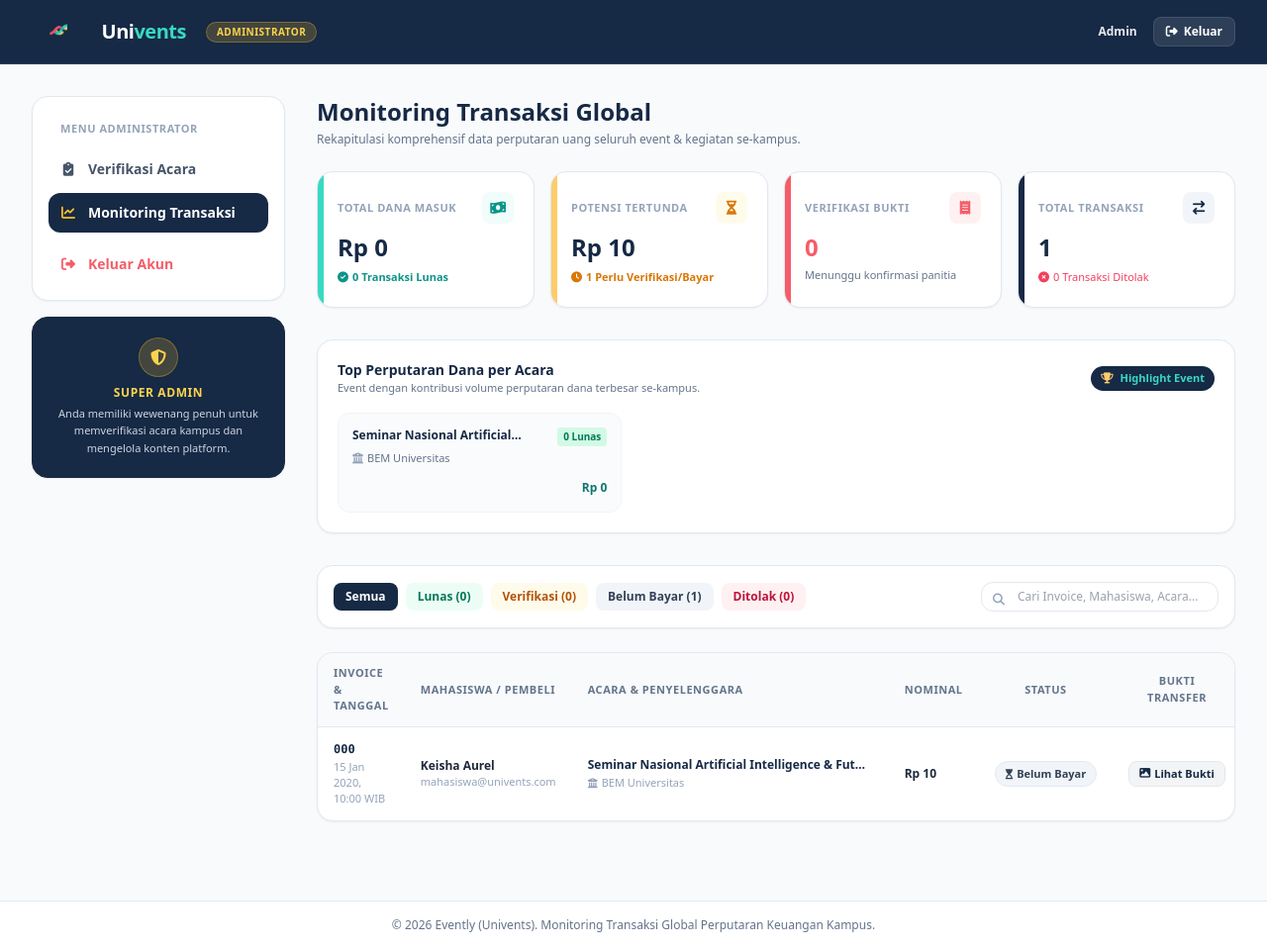
After one commit to keishaara/PWL_2A, a Laravel app: page /admin/transaksi in a window 1280 px wide. The commit adds this page. Shown: the whole page at 99% size. Run offline with Laravel 12, Linux system fonts and the light colour scheme; a user stored in the database is signed in; data comes from the database, SQL or seed files in the repository; tables that the repository leaves empty hold one stand-in row (values such as "Sample post"); some libraries are stand-ins or nearby versions.

Commit message:
menambahkan monitoring admin dan UI

```diff
--- /dev/null
+++ b/app/Http/Controllers/AdminTransactionController.php
@@ -0,0 +1,72 @@
+<?php
+
+namespace App\Http\Controllers;
+
+use App\Models\Event;
+use App\Models\Payment;
+use Illuminate\Http\Request;
+use Illuminate\Support\Facades\DB;
+
+class AdminTransactionController extends Controller
+{
+    public function index(Request $request)
+    {
+        $query = Payment::with(['user', 'event.organization'])
+            ->latest();
+
+        if ($request->filled('status') && in_array($request->status, ['pending', 'waiting_verification', 'paid', 'rejected'])) {
+            $query->where('status', $request->status);
+        }
+
+        if ($request->filled('event_id')) {
+            $query->where('event_id', $request->event_id);
+        }
+
+        if ($request->filled('search')) {
+            $search = $request->search;
+            $query->where(function ($q) use ($search) {
+                $q->where('invoice_number', 'like', "%{$search}%")
+                  ->orWhereHas('user', function ($uq) use ($search) {
+                      $uq->where('name', 'like', "%{$search}%")
+                         ->orWhere('email', 'like', "%{$search}%");
+                  })
+                  ->orWhereHas('event', function ($eq) use ($search) {
+                      $eq->where('title', 'like', "%{$search}%");
+                  });
+            });
+        }
+
+        $transactions = $query->paginate(10)->withQueryString();
+
+        $totalTurnover = Payment::where('status', 'paid')->sum('amount');
+        $potentialTurnover = Payment::whereIn('status', ['pending', 'waiting_verification'])->sum('amount');
+        $totalPaidTransactions = Payment::where('status', 'paid')->count();
+        $totalTransactions = Payment::count();
+
+        $stats = [
+            'total_turnover'       => $totalTurnover,
+            'potential_turnover'   => $potentialTurnover,
+            'paid_count'           => $totalPaidTransactions,
+            'waiting_count'        => Payment::where('status', 'waiting_verification')->count(),
+            'pending_count'        => Payment::where('status', 'pending')->count(),
+            'rejected_count'       => Payment::where('status', 'rejected')->count(),
+            'total_transactions'   => $totalTransactions,
+        ];
+
+        $eventSummaries = Event::has('payments')
+            ->withCount(['payments as paid_payments_count' => function ($q) {
+                $q->where('status', 'paid');
+            }])
+            ->withSum(['payments as total_revenue' => function ($q) {
+                $q->where('status', 'paid');
+            }], 'amount')
+            ->with('organization')
+            ->orderByDesc('total_revenue')
+            ->take(5)
+            ->get();
+
+        $allPaidEvents = Event::has('payments')->get(['id', 'title']);
+
+        return view('admin.transactions.index', compact('transactions', 'stats', 'eventSummaries', 'allPaidEvents'));
+    }
+}
--- a/resources/views/admin/partials/sidebar.blade.php
+++ b/resources/views/admin/partials/sidebar.blade.php
@@ -1,9 +1,9 @@
 @php
     $items = [
         'verification' => ['Verifikasi Acara', route('admin.dashboard'), 'fa-clipboard-check'],
+        'transactions' => ['Monitoring Transaksi', route('admin.transactions.index'), 'fa-chart-line'],
         // Nanti Zahra & Dinda tinggal aktifkan route di bawah ini:
         // 'categories' => ['Kelola Kategori', '#', 'fa-tags'],
-        // 'transactions' => ['Monitoring Transaksi', '#', 'fa-chart-line'],
     ];
 @endphp
 
--- /dev/null
+++ b/resources/views/admin/transactions/index.blade.php
@@ -0,0 +1,297 @@
+<!DOCTYPE html>
+<html lang="id">
+<head>
+    <meta charset="UTF-8">
+    <meta name="viewport" content="width=device-width, initial-scale=1.0">
+    <title>Monitoring Transaksi Global - Admin Univents</title>
+    <script src="https://cdn.tailwindcss.com"></script>
+    <link rel="stylesheet" href="https://cdnjs.cloudflare.com/ajax/libs/font-awesome/6.5.2/css/all.min.css">
+    <script>
+        tailwind.config = {
+            theme: {
+                extend: {
+                    colors: {
+                        brand: {
+                            navy: '#162945',
+                            coral: '#F45D69',
+                            cyan: '#39D9C1',
+                            noodle: '#FCCC6B',
+                        }
+                    }
+                }
+            }
+        }
+    </script>
+</head>
+<body class="bg-slate-50 text-slate-800 antialiased min-h-screen flex flex-col justify-between">
+
+    <header class="w-full bg-brand-navy border-b border-white/10 sticky top-0 z-40 shadow-sm">
+        <div class="max-w-7xl mx-auto px-4 sm:px-6 lg:px-8 h-16 flex items-center justify-between">
+            <div class="flex items-center gap-3">
+                <img src="{{ asset('images/univents-logo.png') }}" alt="Univents" class="h-8 w-auto object-contain">
+                <span class="text-xl font-extrabold tracking-tight text-white">Uni<span class="text-brand-cyan">vents</span></span>
+                <span class="ml-2 px-2.5 py-0.5 rounded-full text-[10px] font-bold bg-amber-400/20 text-amber-300 border border-amber-400/30 uppercase tracking-wider">Administrator</span>
+            </div>
+
+            <div class="flex items-center gap-4">
+                <span class="text-xs font-semibold text-white/90">{{ Auth::user()->name }}</span>
+                <form action="{{ route('logout') }}" method="POST" class="inline m-0">
+                    @csrf
+                    <button type="submit" class="inline-flex items-center gap-1.5 px-3 py-1.5 rounded-lg text-xs font-bold bg-white/10 text-white hover:bg-brand-coral transition border border-white/10">
+                        <i class="fa-solid fa-right-from-bracket"></i>
+                        <span>Keluar</span>
+                    </button>
+                </form>
+            </div>
+        </div>
+    </header>
+
+    <div class="max-w-7xl mx-auto px-4 sm:px-6 lg:px-8 py-8 w-full flex-grow flex flex-col md:flex-row gap-8">
+
+        @include('admin.partials.sidebar', ['active' => 'transactions'])
+
+        <main class="flex-1 min-w-0">
+
+            <div class="mb-6">
+                <h1 class="text-2xl font-extrabold text-brand-navy">Monitoring Transaksi Global</h1>
+                <p class="text-xs text-slate-500 mt-1">Rekapitulasi komprehensif data perputaran uang seluruh event & kegiatan se-kampus.</p>
+            </div>
+
+            <div class="grid grid-cols-1 sm:grid-cols-2 lg:grid-cols-4 gap-4 mb-8">
+                <div class="bg-white p-5 rounded-2xl border border-slate-200 shadow-sm relative overflow-hidden">
+                    <div class="absolute left-0 top-0 bottom-0 w-1.5 bg-brand-cyan"></div>
+                    <div class="flex items-center justify-between">
+                        <span class="text-[11px] font-bold text-slate-400 uppercase tracking-wider">Total Dana Masuk</span>
+                        <div class="w-8 h-8 rounded-lg bg-teal-50 text-teal-600 flex items-center justify-center text-sm">
+                            <i class="fa-solid fa-money-bill-wave"></i>
+                        </div>
+                    </div>
+                    <span class="text-2xl font-extrabold text-brand-navy mt-2 block">
+                        Rp {{ number_format($stats['total_turnover'], 0, ',', '.') }}
+                    </span>
+                    <span class="text-[11px] text-teal-600 font-semibold mt-1 inline-flex items-center gap-1">
+                        <i class="fa-solid fa-circle-check"></i> {{ $stats['paid_count'] }} Transaksi Lunas
+                    </span>
+                </div>
+
+                <div class="bg-white p-5 rounded-2xl border border-slate-200 shadow-sm relative overflow-hidden">
+                    <div class="absolute left-0 top-0 bottom-0 w-1.5 bg-brand-noodle"></div>
+                    <div class="flex items-center justify-between">
+                        <span class="text-[11px] font-bold text-slate-400 uppercase tracking-wider">Potensi Tertunda</span>
+                        <div class="w-8 h-8 rounded-lg bg-amber-50 text-amber-600 flex items-center justify-center text-sm">
+                            <i class="fa-solid fa-hourglass-half"></i>
+                        </div>
+                    </div>
+                    <span class="text-2xl font-extrabold text-brand-navy mt-2 block">
+                        Rp {{ number_format($stats['potential_turnover'], 0, ',', '.') }}
+                    </span>
+                    <span class="text-[11px] text-amber-600 font-semibold mt-1 inline-flex items-center gap-1">
+                        <i class="fa-solid fa-clock"></i> {{ $stats['waiting_count'] + $stats['pending_count'] }} Perlu Verifikasi/Bayar
+                    </span>
+                </div>
+
+                <div class="bg-white p-5 rounded-2xl border border-slate-200 shadow-sm relative overflow-hidden">
+                    <div class="absolute left-0 top-0 bottom-0 w-1.5 bg-brand-coral"></div>
+                    <div class="flex items-center justify-between">
+                        <span class="text-[11px] font-bold text-slate-400 uppercase tracking-wider">Verifikasi Bukti</span>
+                        <div class="w-8 h-8 rounded-lg bg-rose-50 text-brand-coral flex items-center justify-center text-sm">
+                            <i class="fa-solid fa-receipt"></i>
+                        </div>
+                    </div>
+                    <span class="text-2xl font-extrabold text-brand-coral mt-2 block">
+                        {{ $stats['waiting_count'] }}
+                    </span>
+                    <span class="text-[11px] text-slate-500 font-medium mt-1 block">
+                        Menunggu konfirmasi panitia
+                    </span>
+                </div>
+
+                <div class="bg-white p-5 rounded-2xl border border-slate-200 shadow-sm relative overflow-hidden">
+                    <div class="absolute left-0 top-0 bottom-0 w-1.5 bg-brand-navy"></div>
+                    <div class="flex items-center justify-between">
+                        <span class="text-[11px] font-bold text-slate-400 uppercase tracking-wider">Total Transaksi</span>
+                        <div class="w-8 h-8 rounded-lg bg-slate-100 text-brand-navy flex items-center justify-center text-sm">
+                            <i class="fa-solid fa-arrow-right-arrow-left"></i>
+                        </div>
+                    </div>
+                    <span class="text-2xl font-extrabold text-brand-navy mt-2 block">
+                        {{ $stats['total_transactions'] }}
+                    </span>
+                    <span class="text-[11px] text-rose-500 font-medium mt-1 inline-flex items-center gap-1">
+                        <i class="fa-solid fa-circle-xmark"></i> {{ $stats['rejected_count'] }} Transaksi Ditolak
+                    </span>
+                </div>
+            </div>
+
+            @if($eventSummaries->isNotEmpty())
+            <div class="bg-white rounded-2xl border border-slate-200 p-5 shadow-sm mb-8">
+                <div class="flex items-center justify-between mb-4">
+                    <div>
+                        <h2 class="text-sm font-bold text-brand-navy">Top Perputaran Dana per Acara</h2>
+                        <p class="text-[11px] text-slate-500">Event dengan kontribusi volume perputaran dana terbesar se-kampus.</p>
+                    </div>
+                    <span class="text-[11px] font-semibold text-brand-cyan bg-brand-navy px-2.5 py-1 rounded-full">
+                        <i class="fa-solid fa-trophy mr-1 text-brand-noodle"></i> Highlight Event
+                    </span>
+                </div>
+                <div class="grid grid-cols-1 md:grid-cols-2 lg:grid-cols-3 gap-3">
+                    @foreach($eventSummaries as $evt)
+                    <div class="p-3.5 rounded-xl border border-slate-100 bg-slate-50/70 hover:border-brand-cyan/50 transition">
+                        <div class="flex items-start justify-between gap-2">
+                            <span class="text-xs font-bold text-brand-navy line-clamp-1">{{ $evt->title }}</span>
+                            <span class="text-[10px] font-bold px-1.5 py-0.5 rounded bg-emerald-100 text-emerald-700 whitespace-nowrap">
+                                {{ $evt->paid_payments_count }} Lunas
+                            </span>
+                        </div>
+                        <p class="text-[11px] text-slate-500 mt-1">
+                            <i class="fa-solid fa-building-columns mr-1 text-slate-400"></i>{{ $evt->organization->name ?? 'Organisasi Mahasiswa' }}
+                        </p>
+                        <div class="mt-2 text-right">
+                            <span class="text-xs font-extrabold text-teal-700">Rp {{ number_format($evt->total_revenue ?? 0, 0, ',', '.') }}</span>
+                        </div>
+                    </div>
+                    @endforeach
+                </div>
+            </div>
+            @endif
+
+            <div class="bg-white rounded-2xl border border-slate-200 p-4 shadow-sm mb-6">
+                <form action="{{ route('admin.transactions.index') }}" method="GET" class="flex flex-col sm:flex-row items-stretch sm:items-center justify-between gap-3">
+                    <div class="flex flex-wrap items-center gap-2">
+                        <a href="{{ route('admin.transactions.index', array_merge(request()->except('status', 'page'))) }}"
+                           class="px-3 py-1.5 rounded-lg text-xs font-bold transition {{ !request('status') ? 'bg-brand-navy text-white shadow-sm' : 'bg-slate-100 text-slate-600 hover:bg-slate-200' }}">
+                            Semua
+                        </a>
+                        <a href="{{ route('admin.transactions.index', array_merge(request()->except('page'), ['status' => 'paid'])) }}"
+                           class="px-3 py-1.5 rounded-lg text-xs font-bold transition {{ request('status') === 'paid' ? 'bg-emerald-600 text-white shadow-sm' : 'bg-emerald-50 text-emerald-700 hover:bg-emerald-100' }}">
+                            Lunas ({{ $stats['paid_count'] }})
+                        </a>
+                        <a href="{{ route('admin.transactions.index', array_merge(request()->except('page'), ['status' => 'waiting_verification'])) }}"
+                           class="px-3 py-1.5 rounded-lg text-xs font-bold transition {{ request('status') === 'waiting_verification' ? 'bg-amber-500 text-white shadow-sm' : 'bg-amber-50 text-amber-700 hover:bg-amber-100' }}">
+                            Verifikasi ({{ $stats['waiting_count'] }})
+                        </a>
+                        <a href="{{ route('admin.transactions.index', array_merge(request()->except('page'), ['status' => 'pending'])) }}"
+                           class="px-3 py-1.5 rounded-lg text-xs font-bold transition {{ request('status') === 'pending' ? 'bg-slate-700 text-white shadow-sm' : 'bg-slate-100 text-slate-700 hover:bg-slate-200' }}">
+                            Belum Bayar ({{ $stats['pending_count'] }})
+                        </a>
+                        <a href="{{ route('admin.transactions.index', array_merge(request()->except('page'), ['status' => 'rejected'])) }}"
+                           class="px-3 py-1.5 rounded-lg text-xs font-bold transition {{ request('status') === 'rejected' ? 'bg-brand-coral text-white shadow-sm' : 'bg-rose-50 text-rose-700 hover:bg-rose-100' }}">
+                            Ditolak ({{ $stats['rejected_count'] }})
+                        </a>
+                    </div>
+
+                    <div class="relative min-w-[240px]">
+                        <input type="text" name="search" value="{{ request('search') }}"
+                               placeholder="Cari Invoice, Mahasiswa, Acara..."
+                               class="w-full pl-9 pr-4 py-1.5 text-xs rounded-xl border border-slate-200 focus:outline-none focus:border-brand-navy focus:ring-1 focus:ring-brand-navy">
+                        <i class="fa-solid fa-magnifying-glass absolute left-3 top-2.5 text-slate-400 text-xs"></i>
+                        @if(request('search') || request('status'))
+                            <a href="{{ route('admin.transactions.index') }}" class="absolute right-2.5 top-2 text-slate-400 hover:text-rose-500 text-xs">
+                                <i class="fa-solid fa-xmark"></i>
+                            </a>
+                        @endif
+                    </div>
+                </form>
+            </div>
+
+            <div class="bg-white rounded-2xl border border-slate-200 shadow-sm overflow-hidden">
+                <div class="overflow-x-auto">
+                    <table class="w-full text-left border-collapse">
+                        <thead>
+                            <tr class="bg-slate-50 border-b border-slate-200 text-[11px] font-bold text-slate-500 uppercase tracking-wider">
+                                <th class="py-3 px-4">Invoice & Tanggal</th>
+                                <th class="py-3 px-4">Mahasiswa / Pembeli</th>
+                                <th class="py-3 px-4">Acara & Penyelenggara</th>
+                                <th class="py-3 px-4">Nominal</th>
+                                <th class="py-3 px-4 text-center">Status</th>
+                                <th class="py-3 px-4 text-center">Bukti Transfer</th>
+                            </tr>
+                        </thead>
+                        <tbody class="divide-y divide-slate-100 text-xs">
+                            @forelse($transactions as $trx)
+                            <tr class="hover:bg-slate-50/60 transition">
+                                <td class="py-3.5 px-4">
+                                    <div class="font-bold font-mono text-brand-navy">{{ $trx->invoice_number }}</div>
+                                    <div class="text-[11px] text-slate-400 mt-0.5">{{ $trx->created_at->format('d M Y, H:i') }} WIB</div>
+                                </td>
+                                <td class="py-3.5 px-4">
+                                    <div class="font-semibold text-slate-800">{{ $trx->user->name ?? 'Mahasiswa' }}</div>
+                                    <div class="text-[11px] text-slate-400">{{ $trx->user->email ?? '-' }}</div>
+                                </td>
+                                <td class="py-3.5 px-4 max-w-xs">
+                                    <div class="font-semibold text-brand-navy truncate">{{ $trx->event->title ?? '-' }}</div>
+                                    <div class="text-[11px] text-slate-400 flex items-center gap-1 mt-0.5">
+                                        <i class="fa-solid fa-building-columns text-[10px]"></i>
+                                        <span>{{ $trx->event->organization->name ?? 'Panitia Acara' }}</span>
+                                    </div>
+                                </td>
+                                <td class="py-3.5 px-4 font-bold text-slate-800 whitespace-nowrap">
+                                    Rp {{ number_format($trx->amount, 0, ',', '.') }}
+                                </td>
+                                <td class="py-3.5 px-4 text-center whitespace-nowrap">
+                                    @php
+                                        $badgeColor = match ($trx->status) {
+                                            'paid' => 'bg-emerald-50 text-emerald-700 border-emerald-200',
+                                            'waiting_verification' => 'bg-amber-50 text-amber-700 border-amber-200',
+                                            'pending' => 'bg-slate-100 text-slate-700 border-slate-200',
+                                            'rejected' => 'bg-rose-50 text-brand-coral border-rose-200',
+                                            default => 'bg-slate-100 text-slate-700 border-slate-200'
+                                        };
+                                        $badgeIcon = match ($trx->status) {
+                                            'paid' => 'fa-circle-check',
+                                            'waiting_verification' => 'fa-clock',
+                                            'pending' => 'fa-hourglass-start',
+                                            'rejected' => 'fa-circle-xmark',
+                                            default => 'fa-circle-info'
+                                        };
+                                    @endphp
+                                    <span class="inline-flex items-center gap-1 px-2.5 py-1 rounded-full text-[11px] font-bold border {{ $badgeColor }}">
+                                        <i class="fa-solid {{ $badgeIcon }} text-[10px]"></i>
+                                        {{ $trx->status_label }}
+                                    </span>
+                                </td>
+                                <td class="py-3.5 px-4 text-center whitespace-nowrap">
+                                    @if($trx->payment_proof)
+                                        <a href="{{ asset('storage/' . $trx->payment_proof) }}" target="_blank"
+                                           class="inline-flex items-center gap-1 px-2.5 py-1 rounded-lg text-[11px] font-semibold bg-brand-navy/5 text-brand-navy hover:bg-brand-navy hover:text-white transition border border-slate-200">
+                                            <i class="fa-solid fa-image"></i>
+                                            <span>Lihat Bukti</span>
+                                        </a>
+                                    @else
+                                        <span class="text-slate-400 text-[11px] italic">Belum ada</span>
+                                    @endif
+                                </td>
+                            </tr>
+                            @empty
+                            <tr>
+                                <td colspan="6" class="py-12 text-center">
+                                    <div class="w-12 h-12 rounded-full bg-slate-100 text-slate-400 flex items-center justify-center mx-auto mb-3 text-lg">
+                                        <i class="fa-solid fa-receipt"></i>
+                                    </div>
+                                    <p class="text-sm font-bold text-slate-700">Belum ada data transaksi</p>
+                                    <p class="text-xs text-slate-400 mt-1">Tidak ada transaksi yang sesuai dengan filter yang dipilih.</p>
+                                </td>
+                            </tr>
+                            @endforelse
+                        </tbody>
+                    </table>
+                </div>
+
+                @if($transactions->hasPages())
+                <div class="p-4 border-t border-slate-200 bg-slate-50">
+                    {{ $transactions->links() }}
+                </div>
+                @endif
+            </div>
+
+        </main>
+    </div>
+
+    <footer class="w-full bg-white border-t border-slate-200 py-4 text-center text-xs text-slate-500 mt-12">
+        <div class="max-w-7xl mx-auto px-4">
+            &copy; {{ date('Y') }} Evently (Univents). Monitoring Transaksi Global Perputaran Keuangan Kampus.
+        </div>
+    </footer>
+
+</body>
+</html>
--- /dev/null
+++ b/routes/admin_transactions.php
@@ -0,0 +1,8 @@
+<?php
+
+use Illuminate\Support\Facades\Route;
+use App\Http\Controllers\AdminTransactionController;
+
+Route::middleware(['auth', 'admin'])->prefix('admin')->group(function () {
+    Route::get('/transaksi', [AdminTransactionController::class, 'index'])->name('admin.transactions.index');
+});
--- a/routes/web.php
+++ b/routes/web.php
@@ -74,3 +74,5 @@ Route::middleware(['auth', 'admin'])->prefix('admin')->group(function () {
     Route::post('/events/{id}/approve', [AdminEventController::class, 'approve'])->name('admin.events.approve');
     Route::post('/events/{id}/reject', [AdminEventController::class, 'reject'])->name('admin.events.reject');
 });
+
+require __DIR__ . '/admin_transactions.php';
```
